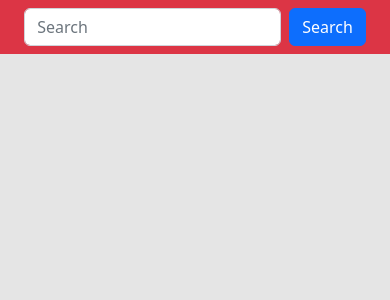
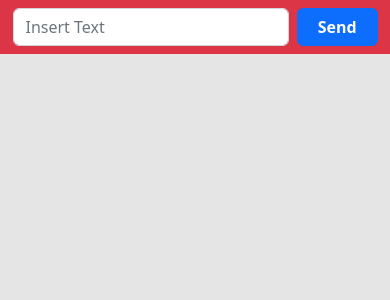
Before and after one commit to haroldnc/copywrite-prueba, a React (Create React App) app in the folder client/: page / in a window 390 px wide. Shown: the top 300 px of the page. Built offline with nearby package versions, Linux system fonts and the light colour scheme.

Commit message:
Corregimos los estilos para ser responsive

```diff
--- a/client/src/components/NavBar.jsx
+++ b/client/src/components/NavBar.jsx
@@ -1,17 +1,22 @@
 import React from "react";
 import { Button, Form, Navbar } from "react-bootstrap";
+import "./css/NavBar.css";
 
 export default function NavBar() {
+    console.log("render: NavBar");
+
     return (
         <Navbar bg="danger" expand="lg">
-            <Form className="d-flex mx-auto">
+            <Form className="d-flex mx-auto search-bar">
                 <Form.Control
                     type="search"
-                    placeholder="Search"
+                    placeholder="Insert Text"
                     className="me-2"
                     aria-label="Search"
                 />
-                <Button variant="primary">Search</Button>
+                <Button variant="primary" className="btn-send">
+                    Send
+                </Button>
             </Form>
         </Navbar>
     );
--- /dev/null
+++ b/client/src/components/css/NavBar.css
@@ -0,0 +1,26 @@
+.search-bar {
+    min-width: 50%;
+}
+
+.btn-send {
+    width: 100px;
+    font-weight: bold;
+}
+
+@media (max-width: 1000px) {
+    .search-bar {
+        min-width: 55%;
+    }
+}
+
+@media (max-width: 768px) {
+    .search-bar {
+        min-width: 65%;
+    }
+}
+
+@media (max-width: 480px) {
+    .search-bar {
+        min-width: 80%;
+    }
+}
```
